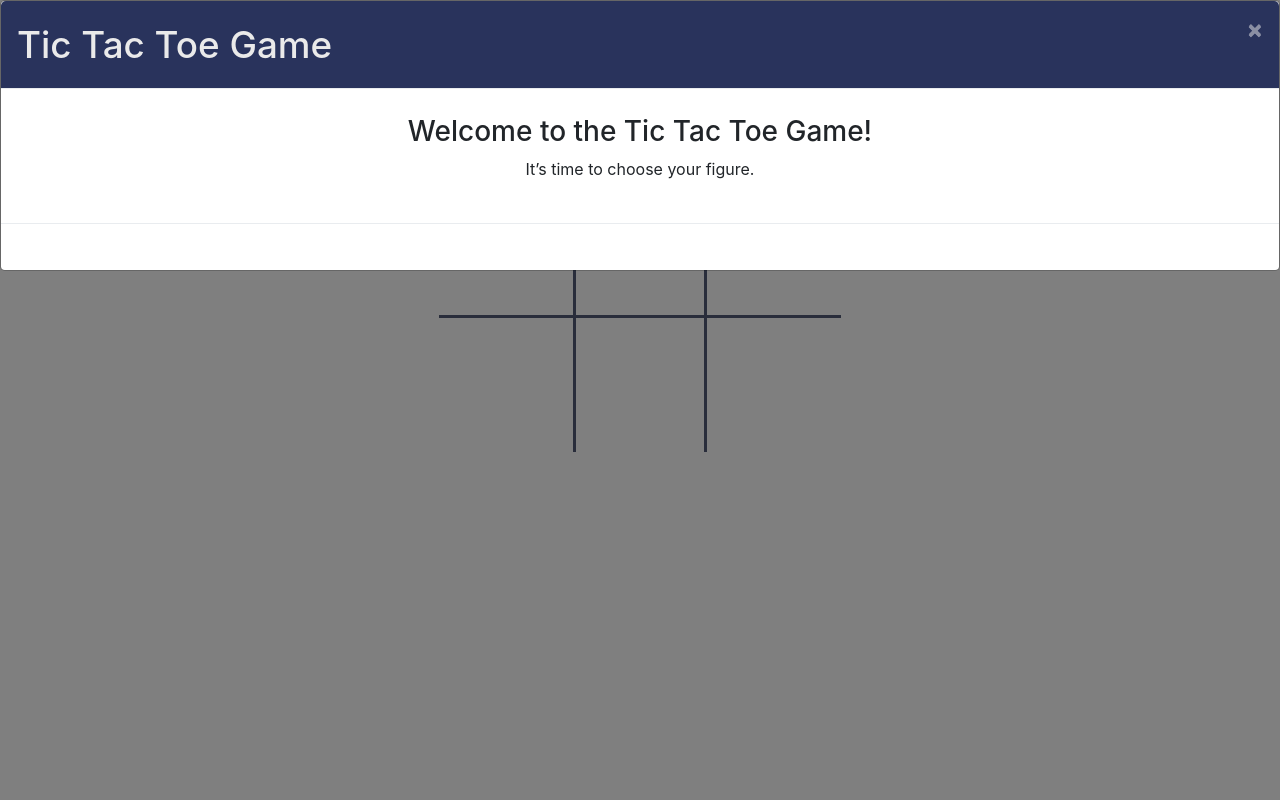
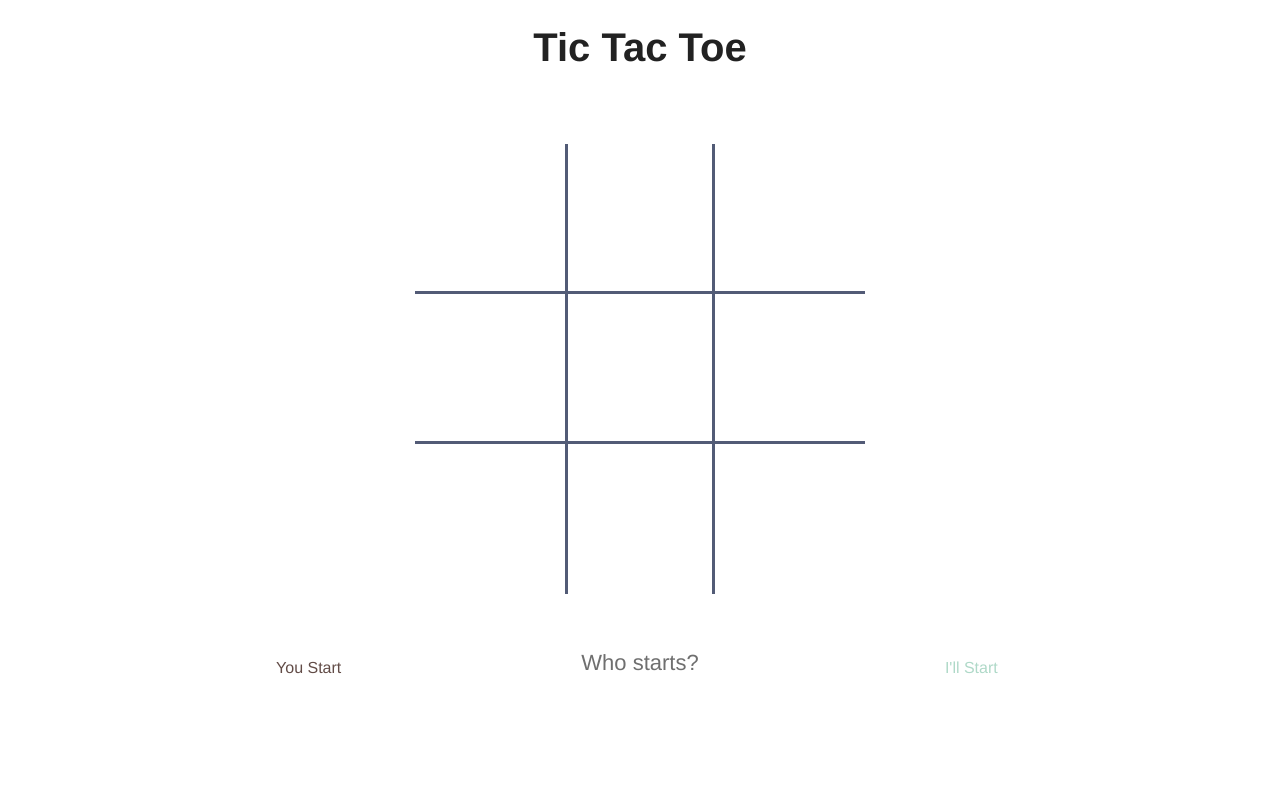
Before and after one commit to larryworm1127/PyBoardGame, a Flask app: page /board_games/tic_tac_toe in a window 1280 px wide. Run offline with Flask 2, Linux system fonts and the light colour scheme; some libraries are stand-ins or nearby versions.

Commit message:
finished tic tac toe front-end

```diff
--- a/board_games/static/script.js
+++ b/board_games/static/script.js
@@ -2,19 +2,3 @@ var game = {
     user: '',
     computer: ''
 };
-
-function start() {
-    $('#startModal').modal('show');
-}
-
-function setFig(id) {
-    if (id === 'x') {
-        game.user = '<span class="fa fa-times"></span>';
-        game.computer = '<span class="fa fa-circle-o"></span>';
-    } else if (id === 'o') {
-        game.user = '<span class="fa fa-circle-o"></span>';
-        game.computer = '<span class="fa fa-times"></span>';
-    }
-}
-
-setTimeout(start, 600);
--- a/board_games/static/style.css
+++ b/board_games/static/style.css
@@ -1,31 +1,18 @@
-@import url(https://fonts.googleapis.com/css?family=Source+Sans+Pro:400,600);
-
-body {
-    font-family: 'Source Sans Pro', serif;
-    background: #29335C;
-    background-size: cover;
-}
-
 .game {
     background-color: transparent;
-    width: 402px;
-    height: 402px;
+    width: 450px;
+    height: 450px;
     margin: 50px auto;
 }
 
 .game-field {
-    width: 134px;
-    height: 134px;
+    width: 150px;
+    height: 150px;
     display: block;
     float: left;
     color: #EAEAEA;
     font-size: 6.3em;
     padding: 1px 27px;
-}
-
-.win {
-  color: #E4572E;
-  transition: 200ms;
 }
 
 #first, #second, #third {
@@ -51,43 +38,98 @@ body {
     border-right: 3px solid #525B76;
 }
 
-.modal-content {
-  background-color: #EAEAEA;
+*, *:before, *:after {
+    -moz-box-sizing: border-box;
+    -webkit-box-sizing: border-box;
+    box-sizing: border-box
 }
 
-.modal-header {
-  background-color: #29335C;
-  width: 100%;
-  height: 100%;
-  color: #EAEAEA;
-}
-.modal-header button {
-  color: #EAEAEA;
-}
-.modal-header button:hover {
-  color: #EAEAEA;
-}
-.modal-header h4 {
-  font-size: 2.3em;
+body {
+    background: white;
+    color: #222222;
+    padding: 0;
+    margin: 0;
+    font-family: "Helvetica Neue", "Helvetica", Helvetica, Arial, sans-serif;
+    font-weight: normal;
+    font-style: normal;
+    line-height: 1;
+    position: relative;
+    cursor: default
 }
 
-.modal-body {
-  padding: 30px;
-  margin: 10px 0;
-  text-align: center;
+a:hover {
+    cursor: pointer
 }
 
-.modal-footer {
-  padding: 10px 80px 10px 0px;
+.text-center {
+    text-align: center !important
 }
-.modal-footer button {
-  background-color: white;
-  color: black;
-  width: 40%;
-  font-size: 2em;
-  transition: 500ms;
+
+.row {
+    display: -ms-flexbox;
+    display: flex;
+    -ms-flex-wrap: wrap;
+    flex-wrap: wrap;
+    margin-right: -15px;
+    margin-left: -15px
 }
-.modal-footer button:hover {
-  background-color: #E4572E;
-  color: white;
+
+.subheader {
+    line-height: 1.4;
+    color: #6f6f6f;
+    font-weight: 200;
+    margin-top: 0.2em;
+    margin-bottom: 0.5em
 }
+
+h1 {
+    font-size: 2.5em
+}
+
+h3 {
+    font-size: 1.375em
+}
+
+.human {
+    color: #afd9c8
+}
+
+a.human:hover {
+    color: #8cc9b0
+}
+
+.computer {
+    color: #624c47
+}
+
+a.computer:hover {
+    color: #443532
+}
+
+.space {
+    color: #DCEBDF
+}
+
+.winning {
+    color: #F7374B
+}
+
+.container {
+    width: 100%;
+    padding-right: 15px;
+    padding-left: 15px;
+    margin-right: auto;
+    margin-left: auto
+}
+
+.col-md-4 {
+    -ms-flex: 0 0 33.333333%;
+    flex: 0 0 33.333333%;
+    max-width: 33.333333%
+}
+
+.col-md-12 {
+    -ms-flex: 0 0 100%;
+    flex: 0 0 100%;
+    max-width: 100%
+}
--- a/board_games/templates/base.html
+++ b/board_games/templates/base.html
@@ -8,6 +8,9 @@
   {% block head %}
   {% endblock %}
 
+  <!-- Custom icon -->
+  <link rel="icon" href="{{ url_for('static', filename='favicon.ico') }}">
+
   <!-- FontAwesome stylesheets -->
   <link rel="stylesheet"
         href="{{ url_for('static', filename='bower_components/components-font-awesome/css/fontawesome-all.min.css') }}">
@@ -17,14 +20,33 @@
   <script src="{{ url_for('static', filename='bower_components/popper.js/dist/umd/popper.min.js') }}"></script>
 
   <!-- Bootstrap stylesheets and scripts -->
-  <link rel="stylesheet"
+  <!--link rel="stylesheet"
         href="{{ url_for('static', filename='bower_components/bootstrap/dist/css/bootstrap.min.css') }}">
-  <script src="{{ url_for('static', filename='bower_components/bootstrap/dist/js/bootstrap.min.js') }}"></script>
+  <script src="{{ url_for('static', filename='bower_components/bootstrap/dist/js/bootstrap.min.js') }}"></script-->
 
 
 </head>
 <body>
-{% block content %}
-{% endblock %}
+<div class="container" style="width: 80%">
+  <!--nav class="navbar navbar-expand-md bg-dark navbar-dark">
+    <a class="navbar-brand" href="#">Board Games</a>
+    <button class="navbar-toggler" type="button" data-toggle="collapse" data-target="#nav-bar">
+      <span class="navbar-toggler-icon"></span>
+    </button>
+    <div class="collapse navbar-collapse" id="nav-bar">
+      <ul class="navbar-nav">
+        <li class="nav-item"><a class="nav-link" href="{{ url_for('board_games.index') }}">Home</a></li>
+        <li class="nav-item"><a class="nav-link" href="{{ url_for('board_games.tic_tac_toe') }}">Tic Tac Toe</a></li>
+        <li class="nav-item"><a class="nav-link" href="{{ url_for('board_games.twenty_forty_eight') }}">2048</a></li>
+        <li class="nav-item"><a class="nav-link" href="{{ url_for('board_games.blackjack') }}">Blackjack</a></li>
+      </ul>
+    </div>
+  </nav>
+  <br-->
+
+  {% block content %}
+
+  {% endblock %}
+</div>
 </body>
 </html>
--- a/board_games/templates/games/index.html
+++ b/board_games/templates/games/index.html
@@ -3,5 +3,5 @@
 {% block title %}Home{% endblock %}
 
 {% block content %}
-    <li><a href="{{ url_for('board_games.tic_tac_toe') }}">Tic Tac Toe</a></li>
+
 {% endblock %}
--- a/board_games/templates/games/tic_tac_toe.html
+++ b/board_games/templates/games/tic_tac_toe.html
@@ -12,34 +12,11 @@
 
 {% block content %}
   <div class="container">
-    <div class="modal fade" id="startModal" tabindex="-1" role="dialog">
-      <div class="modal-dialogue">
-        <div class="modal-content">
-
-          <!-- Modal Header -->
-          <div class="modal-header">
-            <h4 class="modal-title text-center">Tic Tac Toe Game</h4>
-            <button type="button" class="close" data-dismiss="modal">&times;</button>
+    <div class="row">
+      <div class="col-md-12 text-center"><h1>Tic Tac Toe</h1></div>
     </div>
 
-          <!-- Modal Content -->
-          <div class="modal-body">
-            <h3>Welcome to the Tic Tac Toe Game!</h3>
-            <p>It’s time to choose your figure.</p>
-            <p id="test"></p>
-          </div>
-
-          <!-- Modal Footer -->
-          <div class="modal-footer">
-            <button type="button" id="x" class="btn" data-dismiss="modal" onClick="setFig(this.id)"><span
-                class="fas fa-times"></span></button>
-            <button type="button" id="o" class="btn" data-dismiss="modal" onClick="setFig(this.id)"><span
-                class="far fa-circle"></span></button>
-          </div>
-        </div>
-      </div>
-    </div>
-
+    <div class="row">
       <div class="game">
         <div id="first" onClick="icon(this.id)" class="game-field"></div>
         <div id="second" onClick="icon(this.id)" class="game-field"></div>
@@ -53,4 +30,23 @@
       </div>
     </div>
 
+    <div class="row">
+      <div class="col-md-4 text-center">
+        <a class="computer" id="start-computer"><i class="fas fa-laptop fa-5x"></i>
+          <p>You Start</p>
+        </a>
+      </div>
+
+      <div class="col-md-4 text-center">
+        <h3 class="subheader prompt" id="prompt">Who starts?</h3>
+      </div>
+
+      <div class="col-md-4 text-center">
+        <a class="human" id="start-human"><i class="fas fa-user fa-5x"></i>
+          <p>I'll Start</p>
+        </a>
+      </div>
+    </div>
+  </div>
+
 {% endblock %}
--- a/board_games/views/games.py
+++ b/board_games/views/games.py
@@ -5,7 +5,7 @@ Flask "games" blueprint
 @author: Larry Shi
 """
 
-from flask import (Blueprint, render_template)
+from flask import (Blueprint, render_template, jsonify)
 
 game = Blueprint('board_games', __name__, url_prefix='/board_games')
 
@@ -18,3 +18,13 @@ def index():
 @game.route('/tic_tac_toe')
 def tic_tac_toe():
     return render_template('games/tic_tac_toe.html')
+
+
+@game.route('/2048')
+def twenty_forty_eight():
+    return render_template('games/2048.html')
+
+
+@game.route('/blackjack')
+def blackjack():
+    return render_template('games/blackjack.html')
```
Also changed, not shown: board_games/templates/games/2048.html (added, +7 -0 lines), board_games/templates/games/blackjack.html (added, +7 -0 lines), board_games/static/favicon.ico (added). Lines whose indentation alone changed are shown as unchanged.
